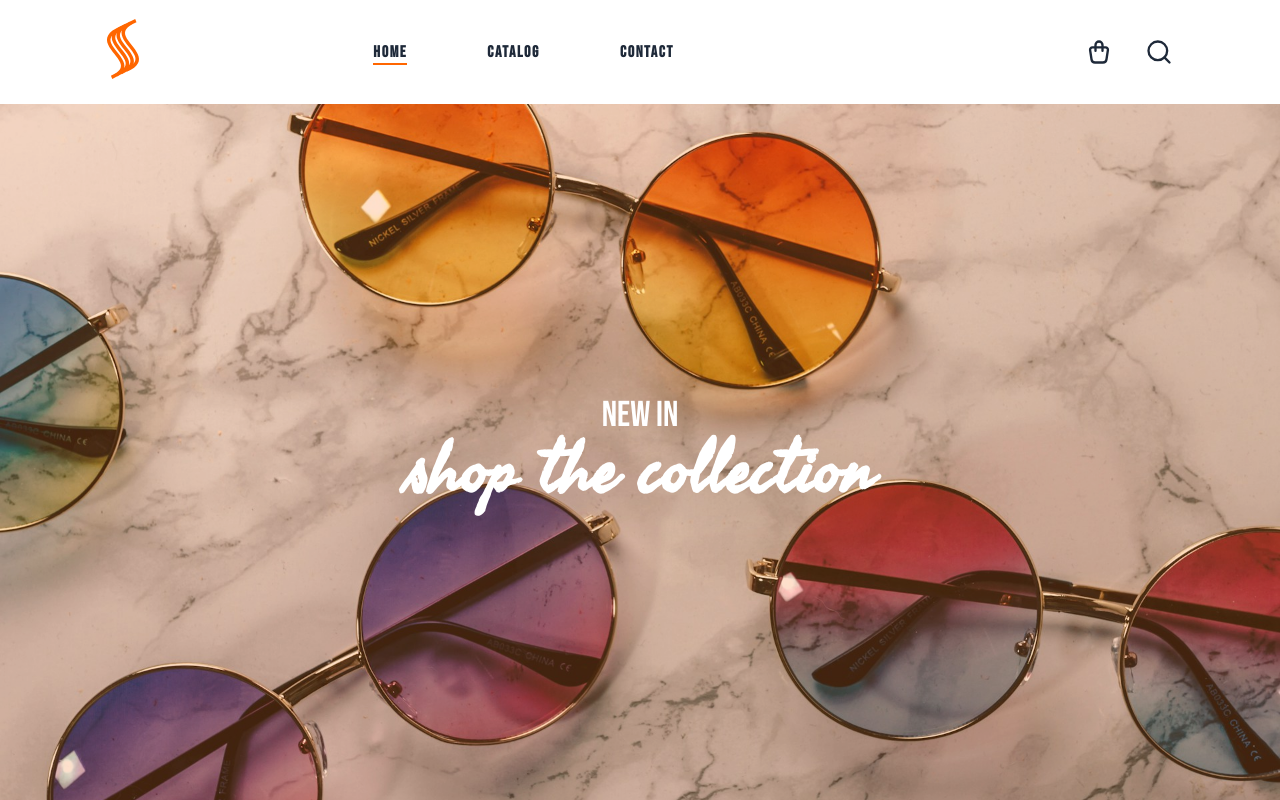
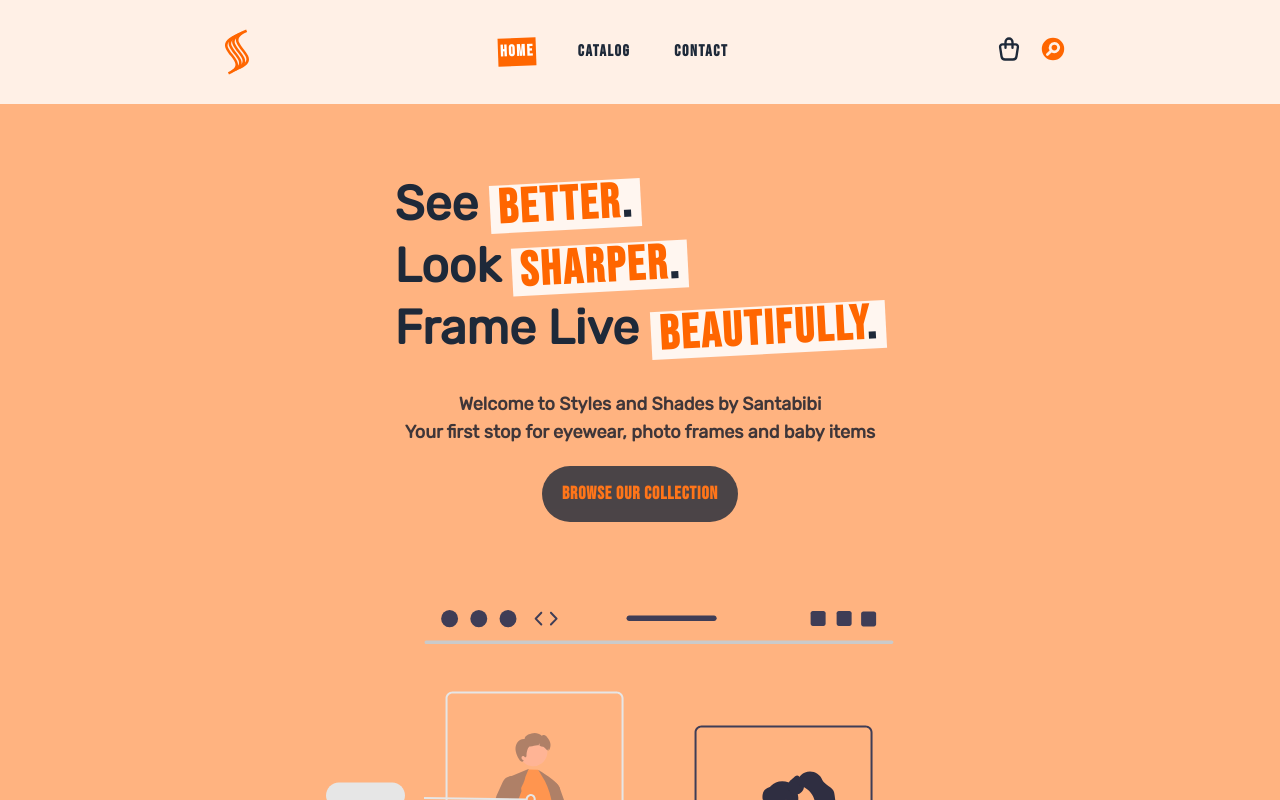
Before and after one commit to Emma769/frames-by-bibi, a React (Vite) app: page / in a window 1280 px wide. Shown: the top 800 px of the page. Built offline with nearby package versions, Linux system fonts and the light colour scheme.

Commit message:
changed the design

```diff
--- a/package.json
+++ b/package.json
@@ -12,6 +12,7 @@
   "dependencies": {
     "@tailwindcss/vite": "^4.1.10",
     "@tanstack/react-query": "^5.80.7",
+    "motion": "^12.23.0",
     "react": "^19.1.0",
     "react-dom": "^19.1.0",
     "react-icons": "^5.5.0",
--- a/src/components/layouts/Container.tsx
+++ b/src/components/layouts/Container.tsx
@@ -5,5 +5,5 @@
 };
 
 export default function Container({ children }: ContainerProps) {
-  return <div className="w-5/6 max-w-[90%] mx-auto">{children}</div>;
+  return <div className="container">{children}</div>;
 }
--- a/src/components/ui/Navbar.tsx
+++ b/src/components/ui/Navbar.tsx
@@ -1,119 +1,182 @@
-import { useEffect, useRef } from "react";
-import { NavLink, Link, useLocation } from "react-router-dom";
-import { FiSearch } from "react-icons/fi";
+import { RiMenu2Fill } from "react-icons/ri";
 import { TbShoppingBag } from "react-icons/tb";
+import { Link, NavLink, useLocation } from "react-router-dom";
 import Container from "../layouts/Container";
-import useToggle from "../../hooks/useToggle";
+import { useEffect, useRef, useState, type FormEvent } from "react";
+import { motion, AnimatePresence } from "motion/react";
+import { GrClose } from "react-icons/gr";
+import useEscape from "../../hooks/useEscape";
+import { HiSearchCircle } from "react-icons/hi";
 import useClickOutside from "../../hooks/useClickOutside";
-import useEscape from "../../hooks/useEscape";
-import { IoCloseSharp } from "react-icons/io5";
 import useNavScroll from "../../hooks/useNavScroll";
-import SearchForm from "../SearchForm";
+
+const links = [
+  { path: "/", title: "home" },
+  { path: "/catalog", title: "catalog" },
+  { path: "/contact", title: "contact" },
+];
 
 export default function Navbar() {
   const location = useLocation();
 
-  const linksRef = useRef<HTMLUListElement | null>(null);
-  const hamburgerRef = useRef<HTMLButtonElement | null>(null);
-  const searchRef = useRef<HTMLDivElement | null>(null);
-  const searchBtnRef = useRef<HTMLButtonElement | null>(null);
+  const [showNav, setShowNav] = useState(false);
+  const [showSearch, setShowSearch] = useState(false);
 
-  const [showNav, , closeNav, openNav] = useToggle();
+  const handleShowNav = () => {
+    document.body.style.overflow = "hidden";
+    setShowNav(true);
+  };
 
   const handleCloseNav = () => {
     document.body.style.overflow = "auto";
-    closeNav();
+    setShowNav(false);
   };
 
-  useClickOutside(linksRef, hamburgerRef, handleCloseNav);
-  useEscape(handleCloseNav);
-
   const { direction } = useNavScroll();
-
-  const [showSearch, , closeSearch, openSearch] = useToggle();
-
-  useEscape(closeSearch);
-  useClickOutside(searchRef, searchBtnRef, closeSearch);
-
-  const handleOpenNav = () => {
-    document.body.style.overflow = "hidden";
-    openNav();
-  };
 
   useEffect(() => {
     handleCloseNav();
   }, [location.pathname]);
 
   return (
-    <section
-      className={`navbar-container ${direction === "up" ? "up" : "down"}`}
-    >
+    <header className={direction === "up" ? "up" : "down"}>
       <Container>
-        <div className="navbar">
-          <div className="navbar__logo">
+        <nav>
+          <div className="logo-container">
             <Link to="/">
-              <img src="logo.svg" alt="logo" />
+              <img src="/logo.svg" alt="logo" />
             </Link>
           </div>
-          <nav className={showNav ? "show" : ""}>
-            <button
-              className="hamburger"
-              onClick={handleOpenNav}
-              ref={hamburgerRef}
-            >
-              <div></div>
-              <div></div>
-              <div></div>
+          <div className="links-container">
+            <button className="hamburger" onClick={handleShowNav}>
+              <RiMenu2Fill />
             </button>
-            <ul ref={linksRef}>
-              <button className="cancel" onClick={handleCloseNav}>
-                <IoCloseSharp />
-              </button>
-              <li>
-                <NavLink
-                  to="/"
-                  className={({ isActive }) => (isActive ? "active" : "")}
-                >
-                  home
-                </NavLink>
-              </li>
-              <li>
-                <NavLink
-                  to="/catalog"
-                  className={({ isActive }) => (isActive ? "active" : "")}
-                >
-                  catalog
-                </NavLink>
-              </li>
-              <li>
-                <NavLink
-                  to="/contact"
-                  className={({ isActive }) => (isActive ? "active" : "")}
-                >
-                  contact
-                </NavLink>
-              </li>
-            </ul>
-          </nav>
-          <div className="alt-nav">
+            <Links />
+            <AnimatePresence>
+              {showNav && <AltLinks close={handleCloseNav} />}
+            </AnimatePresence>
+          </div>
+          <div className="alt-btns">
             <Link to="/cart">
               <TbShoppingBag />
             </Link>
-            <button
-              className="hover:cursor-pointer"
-              onClick={openSearch}
-              ref={searchBtnRef}
-            >
-              <FiSearch />
-            </button>
-            <SearchForm
-              isOpen={showSearch}
-              close={closeSearch}
-              ref={searchRef}
-            />
+            <div>
+              <button
+                className="cursor-pointer"
+                onClick={() => setShowSearch(true)}
+              >
+                <HiSearchCircle className="fill-[#ff6600]" />
+              </button>
+              <AnimatePresence>
+                {showSearch && (
+                  <SearchForm close={() => setShowSearch(false)} />
+                )}
+              </AnimatePresence>
+            </div>
           </div>
-        </div>
+        </nav>
       </Container>
-    </section>
+    </header>
   );
 }
+
+function Links() {
+  return (
+    <ul>
+      {links.map((link, i) => (
+        <li key={`${link.title}_${i}`}>
+          <NavLink to={link.path} className="link">
+            {link.title}
+          </NavLink>
+        </li>
+      ))}
+    </ul>
+  );
+}
+
+type AltLinksProps = {
+  close: () => void;
+};
+
+function AltLinks({ close }: AltLinksProps) {
+  useEscape(close);
+
+  return (
+    <motion.div
+      className="alt-links"
+      initial={{ opacity: 0 }}
+      animate={{ opacity: 1, transition: { duration: 0.2 } }}
+      exit={{ opacity: 0 }}
+      onClick={close}
+    >
+      <motion.div
+        className="content"
+        initial={{ translateX: -100 }}
+        animate={{ translateX: 0, transition: { duration: 0.1 } }}
+        exit={{ translateX: -100 }}
+        onClick={(e) => e.stopPropagation()}
+      >
+        <div className="close-btn-container">
+          <button onClick={close}>
+            <GrClose />
+          </button>
+        </div>
+        <ul className="links">
+          {links.map((link, i) => (
+            <li key={`${link.title}_${i}`} className="my-2">
+              <NavLink to={link.path} className="link">
+                {link.title}
+              </NavLink>
+            </li>
+          ))}
+        </ul>
+      </motion.div>
+    </motion.div>
+  );
+}
+
+type SearchFormProps = {
+  close: () => void;
+};
+
+function SearchForm({ close }: SearchFormProps) {
+  const formRef = useRef<HTMLFormElement | null>(null);
+  const closeBtnRef = useRef<HTMLButtonElement | null>(null);
+  useEscape(close);
+
+  useClickOutside(formRef, closeBtnRef, close);
+
+  const handleSubmit = (e: FormEvent<HTMLFormElement>) => {
+    e.preventDefault();
+  };
+
+  return (
+    <motion.form
+      className="search-form"
+      onSubmit={handleSubmit}
+      initial={{ translateY: -100, opacity: 0 }}
+      animate={{
+        translateY: 0,
+        opacity: 1,
+        transition: { delay: 0.1, type: "tween" },
+      }}
+      exit={{ translateY: -100, transition: { type: "tween" } }}
+      ref={formRef}
+    >
+      <div className="w-[70%] sm:w-[60%] lg:w-[50%] xl:w-[40%] bg-white absolute left-[50%] -translate-x-[50%] top-[50%] -translate-y-[50%]">
+        <input
+          type="text"
+          placeholder="What are you looking for?"
+          className="placeholder:font-bold shadow-xs rounded-xs w-full p-2.5 pr-10 focus-within:outline-0"
+          autoFocus
+        />
+        <button className="cursor-pointer">
+          <HiSearchCircle className="fill-[#ff6600] absolute top-[50%] -translate-y-[50%] right-1" />
+        </button>
+        <button className="cursor-pointer" onClick={close} ref={closeBtnRef}>
+          <GrClose className="absolute top-[50%] -translate-y-[50%] -right-9" />
+        </button>
+      </div>
+    </motion.form>
+  );
+}
--- a/src/index.css
+++ b/src/index.css
@@ -25,205 +25,130 @@
 }
 
 body {
-  @apply font-[rubik] text-gray-800 overflow-x-hidden scroll-smooth pt-[6.5em];
+  @apply text-gray-800 font-[rubik] scroll-smooth;
 }
 
-a {
-  @apply font-[bebas];
+.container {
+  @apply w-5/6 max-w-[90%] mx-auto;
 }
 
-.navbar-container {
-  @apply fixed z-10 w-full top-0 left-0 bg-white transition-transform duration-75;
+@media screen and (min-width: 850px) {
+  .container {
+    @apply w-4/6;
+  }
 }
 
-.navbar-container.up {
+header {
+  @apply fixed left-0 top-0 right-0 h-fit bg-[hsl(24,100%,95%)] transition-all duration-75 z-100;
+}
+
+header.up {
   @apply -translate-y-full;
 }
 
-.navbar-container.down {
+header.down {
   @apply -translate-y-0;
 }
 
-.navbar {
-  @apply h-[6.5em] grid grid-cols-[repeat(4,1fr)] place-content-center;
+nav {
+  @apply h-[6.5em] grid grid-cols-3 items-center;
 }
 
-.navbar__logo a {
-  @apply inline-block w-[4em];
-}
-
-.navbar__logo img {
-  @apply block w-full h-full -translate-x-4;
-}
-
-nav {
-  @apply font-semibold col-[2/4];
-}
-
-nav li {
-  @apply w-fit;
-}
-
-nav ul {
-  @apply flex items-center justify-start h-full gap-[5em];
+nav svg {
+  @apply size-7 stroke-gray-800;
 }
 
 nav a {
-  @apply w-fit inline-block relative transition-all ease-in-out duration-[0.3s] font-bold tracking-widest;
+  @apply tracking-widest font-[bebas] font-semibold;
 }
 
-nav a:hover {
-  animation: slide-in 0.1s linear;
+.logo-container {
+  @apply h-[3em] w-full flex justify-center;
 }
 
-nav a.active::after,
-nav a:hover::after {
-  @apply absolute bottom-0 left-0 content-[''] w-full h-[0.1em] bg-[#ff6600];
+.logo-container a {
+  @apply inline-block w-fit;
 }
 
-.alt-nav {
-  @apply flex gap-x-[2em] h-full items-center justify-end;
+.logo-container img {
+  @apply block h-full w-[3em] object-cover;
 }
 
-.alt-nav svg {
-  @apply size-7;
+.links-container {
+  @apply col-[1/2] row-[1/2];
+}
+
+.links-container > ul {
+  @apply hidden;
+}
+
+.link {
+  @apply relative p-0.5 inline-block transition-all;
+}
+
+.link:hover {
+  background-color: hsl(24, 100%, 75%);
+  transform: rotate(-2deg);
+}
+
+.link.active {
+  background-color: #ff6600;
+  color: white;
+  transform: rotate(-2deg);
+}
+
+.alt-btns {
+  @apply flex justify-end gap-x-4;
 }
 
 .hamburger {
-  @apply hidden;
-}
-
-.hamburger:hover {
   @apply cursor-pointer;
 }
 
-.cancel {
-  @apply hidden;
+.alt-links {
+  @apply fixed top-0 left-0 right-0 bg-[rgba(0,0,0,.1)] h-[100dvh] z-10;
 }
 
-.search {
-  @apply fixed top-0 left-0 right-0 z-20 bg-white p-2 h-[8.5em] grid place-content-center opacity-0 -translate-y-full transition-all duration-[0.3s] ease-in-out;
+.alt-links .content {
+  @apply bg-white w-2/3 h-full p-3;
 }
 
-.search.show {
-  @apply opacity-100 -translate-y-0;
-}
-
-.search svg {
-  @apply stroke-black;
-}
-
-.search form {
-  @apply w-fit flex items-center;
-}
-
-.search form input {
-  @apply border p-3 w-full pr-10 rounded-xs focus-within:outline-1 focus-within:outline-gray-50;
-}
-
-.search form input::placeholder {
-  @apply font-semibold;
-}
-
-@media screen and (min-width: 450px) {
-  .search form input {
-    @apply w-[20em];
+@media screen and (width >= 450px) {
+  .alt-links .content {
+    @apply w-1/2;
   }
 }
 
-@media screen and (min-width: 550px) {
-  .search form input {
-    @apply w-[25em];
+.close-btn-container {
+  @apply flex justify-end mb-5;
+}
+
+.close-btn-container button {
+  @apply cursor-pointer;
+}
+
+@media screen and (width >= 850px) {
+  .logo-container {
+    @apply justify-start;
+  }
+
+  .links-container {
+    @apply col-[2/3];
+  }
+
+  .hamburger {
+    @apply hidden;
+  }
+
+  .links-container > ul {
+    @apply flex gap-x-10;
+  }
+
+  .alt-links {
+    @apply hidden;
   }
 }
 
-@media screen and (min-width: 650px) {
-  .search form input {
-    @apply w-[30em];
-  }
+.search-form {
+  @apply fixed top-0 left-0 right-0 bg-[hsl(24,100%,97%)] h-[7.5em];
 }
-
-@media screen and (min-width: 750px) {
-  .search form input {
-    @apply w-[40em];
-  }
-}
-
-@media screen and (max-width: 750px) {
-  .navbar__logo {
-    grid-column: 2/4;
-    grid-row: 2/2;
-    place-content: center;
-    display: flex;
-    justify-content: center;
-  }
-
-  nav {
-    grid-column: 1/2;
-    grid-row: 2/3;
-    display: flex;
-    align-items: center;
-  }
-
-  .alt-nav {
-    grid-column: 4/5;
-    grid-row: 1/3;
-  }
-
-  .hamburger {
-    @apply w-[1.5em] h-[1.2em] flex flex-col justify-around;
-  }
-
-  .hamburger > div {
-    @apply bg-gray-800 w-full h-[0.15em] rounded-sm;
-  }
-
-  .cancel {
-    @apply absolute top-3 left-[87%] text-4xl block;
-  }
-
-  .cancel {
-    @apply cursor-pointer;
-  }
-
-  nav ul {
-    position: fixed;
-    left: 0;
-    top: 0;
-    height: 100dvh;
-    width: 62%;
-    padding-block-start: 6em;
-    padding-inline-start: 2em;
-    background-color: #fff;
-    opacity: 0;
-    display: block;
-    transform: translateX(-100%);
-    transition: transform 0.3s ease-in-out, opacity 0.2s ease-in-out;
-    z-index: 1000;
-  }
-
-  nav.show ul {
-    transform: translateX(0);
-    opacity: 1;
-  }
-
-  nav ul li {
-    @apply my-[0.6em];
-  }
-}
-
-@media screen and (max-width: 420px) {
-  nav ul {
-    width: 80%;
-  }
-}
-
-@keyframes slide-in {
-  from {
-    width: 0;
-  }
-
-  to {
-    width: 100%;
-  }
-}
--- a/src/pages/HomePage.tsx
+++ b/src/pages/HomePage.tsx
@@ -1,20 +1,42 @@
-import { Link } from "react-router-dom";
-
 export default function HomePage() {
   return (
-    <div className="min-h-[200dvh]">
-      <section className="h-[calc(100dvh-6.5em)] bg-[url('/lensabl-LEtgz-OS5uU-unsplash.jpg')] bg-no-repeat bg-center bg-fixed bg-cover relative grid place-content-center after:absolute after:content-[''] after:inset-0 after:bg-[rgba(255,102,0,.2)]">
-        <Link
-          to="/catalog"
-          className="text-center text-4xl text-[#fff] relative z-[1]"
-        >
-          <span className="font-[bebas]">new in</span>
-          <br />
-          <span className="font-[seaweed] text-3xl sm:text-5xl lg:text-7xl font-semibold drop-shadow-2xl">
-            shop the collection
-          </span>
-        </Link>
-      </section>
+    <div className="min-h-[100dvh] pt-[6.5em] bg-[hsl(24,100%,75%)]">
+      <div className="text-2xl sm:text-3xl md:text-4xl lg:text-5xl font-bold flex items-center flex-col pt-16">
+        <div>
+          <p className="my-3">
+            See{" "}
+            <span className="text-[#ff6600] bg-[hsl(24,100%,97%)] px-2 -rotate-3 inline-block font-[bebas] tracking-wider">
+              Better<span className="text-gray-800">.</span>
+            </span>
+          </p>
+          <p className="my-3">
+            Look{" "}
+            <span className="text-[#ff6600] bg-[hsl(24,100%,97%)] px-2 -rotate-3 inline-block font-[bebas] tracking-wider">
+              Sharper<span className="text-gray-800">.</span>
+            </span>
+          </p>
+          <p className="my-3">
+            Frame Live{" "}
+            <span className="text-[#ff6600] bg-[hsl(24,100%,97%)] px-2 -rotate-3 inline-block font-[bebas] tracking-wider">
+              Beautifully<span className="text-gray-800">.</span>
+            </span>
+          </p>
+        </div>
+      </div>
+      <div className="p-6 grid place-content-center text-sm sm:text-lg opacity-80">
+        <p className="text-center text-gray-900 font-semibold">
+          Welcome to Styles and Shades by Santabibi <br />
+          Your first stop for eyewear, photo frames and baby items
+        </p>
+        <div className="pt-5 flex justify-center">
+          <button className="px-5 py-3.5 text-[#ff6600] bg-gray-800 rounded-4xl font-[bebas] font-semibold tracking-wider cursor-pointer hover:bg-[#ff6600] hover:text-gray-800 transition-colors">
+            Browse our collection
+          </button>
+        </div>
+      </div>
+      <div className="grid place-content-center pt-16">
+        <img src="/undraw_shopping_a55o.svg" alt="shopping illustration" />
+      </div>
     </div>
   );
 }
```
Also changed, not shown: src/components/SearchForm.tsx (deleted, +0 -51 lines), public/undraw_shopping_a55o.svg (added), 1 other file (tests, documents, lock files or other folders).
